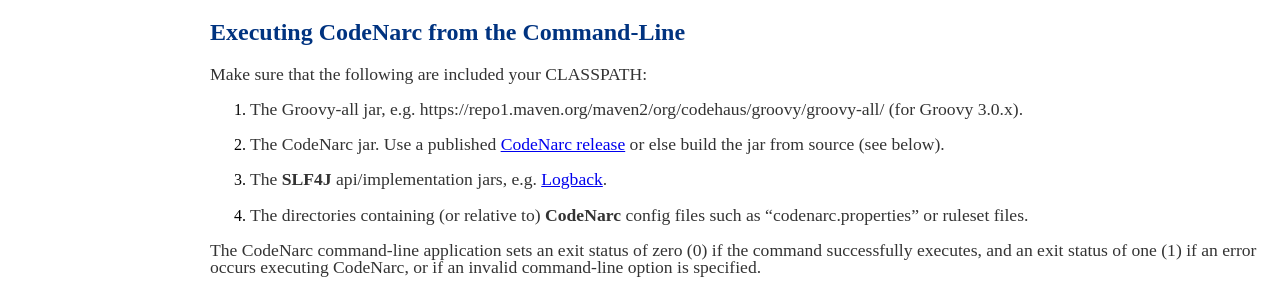
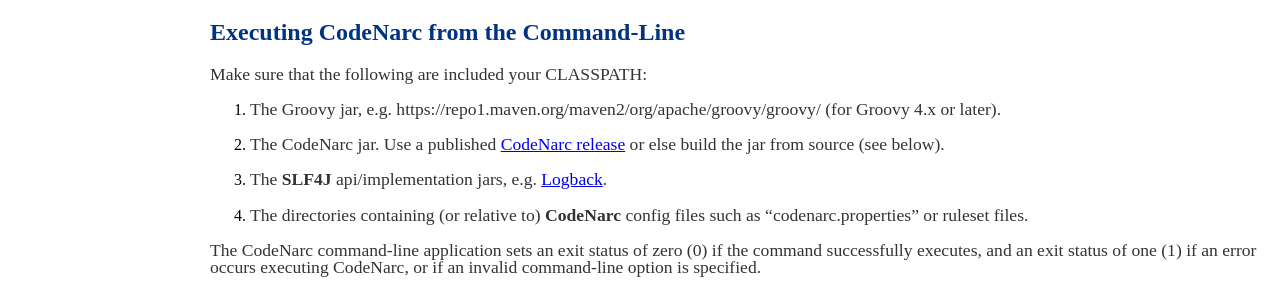
Before and after one commit to CodeNarc/CodeNarc, a Jekyll site: the page built from codenarc-command-line.md, in a window 1280 px wide and 900 px high, scrolled down 1916 px. Shown: the part 161-454 px from the top of the window. Built offline with Jekyll 4.4.1, drawn with Linux system fonts in a browser that asks for light colours.

Commit message:
Make Groovy 5 the default build, drop Groovy 3 support (#811)

```diff
--- a/codenarc-command-line.md
+++ b/codenarc-command-line.md
@@ -45,7 +45,7 @@ current directory with reasonable defaults, as described below.
 
 Make sure that the following are included your CLASSPATH:
 
-  1. The Groovy-all jar, e.g. https://repo1.maven.org/maven2/org/codehaus/groovy/groovy-all/ (for Groovy 3.0.x).
+  1. The Groovy jar, e.g. https://repo1.maven.org/maven2/org/apache/groovy/groovy/ (for Groovy 4.x or later).
 
   2. The CodeNarc jar. Use a published [CodeNarc release](https://github.com/CodeNarc/CodeNarc/releases) or else build the jar from source (see below).
 
```
Also changed, not shown: codenarc-rules-unnecessary.md (+1 -1 lines), index.md (+1 -1 lines).
